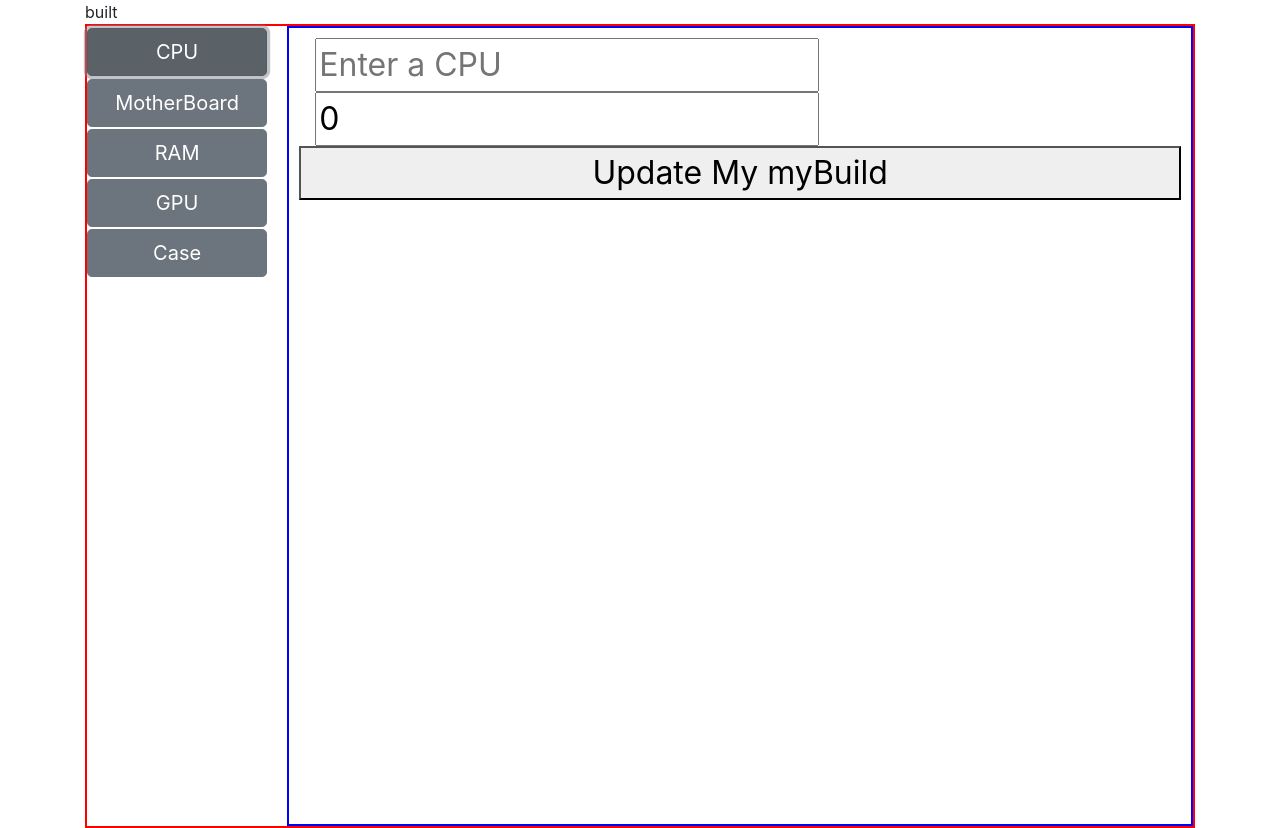
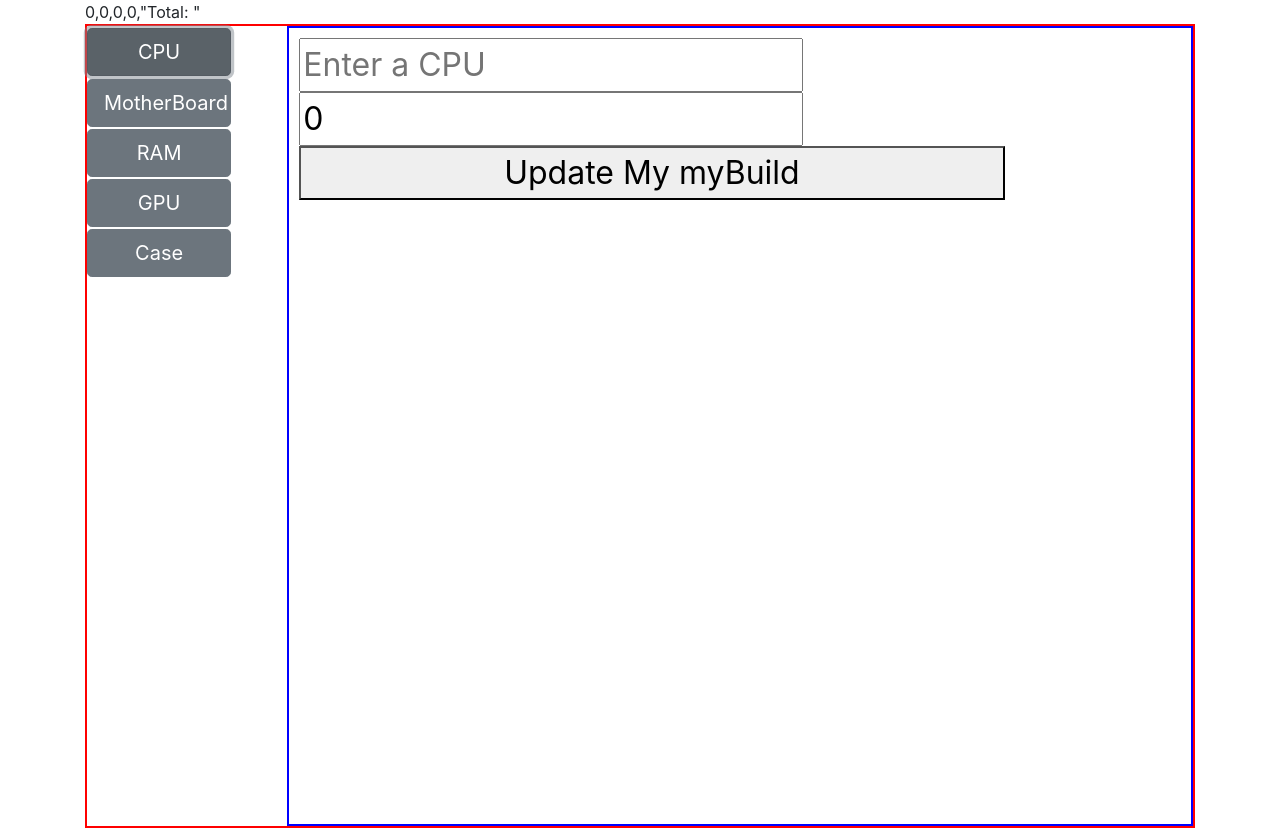
Before and after one commit to ali1129js/buildrig-app, a React (Create React App) app: page / in a window 1280 px wide. Both pictures are taken after a click on the button "CPU". Built offline with nearby package versions, Linux system fonts and the light colour scheme.

Commit message:
build and cost

```diff
--- a/src/App.css
+++ b/src/App.css
@@ -2,7 +2,7 @@
  * @Author: Ali
  * @Date:   2020-06-02T11:17:24+02:00
  * @Last modified by:   Ali
- * @Last modified time: 2020-06-03T16:02:27+02:00
+ * @Last modified time: 2020-06-04T12:06:11+02:00
  */
 
 .app {
@@ -24,5 +24,6 @@
 }
 
 Button {
-  width: 100%;
+  width: 80%;
+  position: relative;
 }
--- a/src/App.js
+++ b/src/App.js
@@ -2,7 +2,7 @@
  * @Author: Ali
  * @Date:   2020-06-02T11:00:57+02:00
  * @Last modified by:   Ali
- * @Last modified time: 2020-06-03T19:48:34+02:00
+ * @Last modified time: 2020-06-04T12:15:24+02:00
  */
 import React, { Component } from "react";
 import SideBar from "./components/SideBar";
@@ -11,7 +11,9 @@ import Built from "./components/Built";
 import "./app.css";
 
 class App extends Component {
-  state = {
+  constructor() {
+    super();
+    this.state = {
       view: "",
       myBuild: {
         cpu: "",
@@ -21,12 +23,11 @@ class App extends Component {
       },
       cost: { cpu: 0, mb: 0, ram: 0, gpu: 0 }
     };
+  }
   handleClick = e => {
     this.setState({ view: e.target.value });
   };
   updateBuild = (item, cost) => {
-    console.log("Item is =", item);
-    console.log("Price is =", cost);
     switch (this.state.view) {
       case "cpu":
         this.setState(prevState => ({
@@ -57,20 +58,19 @@ class App extends Component {
     }
   };
   componentDidMount = () => {
-    let data = localStorage.getItem("mypcbuild");
-    if (data) {
-      let myBuild = JSON.parse(data);
-      this.setState({ myBuild });
+    let myPc = localStorage.getItem("mypcbuild");
+    if (myPc) {
+      this.setState(JSON.parse(myPc));
     }
   };
   componentDidUpdate = () => {
-    let data = JSON.stringify(this.state);
-    localStorage.setItem("mypcbuild", data);
+    let myPc = JSON.stringify(this.state);
+    localStorage.setItem("mypcbuild", myPc);
   };
   render() {
     return (
       <div className="container">
-        <Built />
+        <Built assemble={this.state} />
         <div className="app">
           <SideBar handleClick={this.handleClick} />
           <div className="main">
--- a/src/components/Built.js
+++ b/src/components/Built.js
@@ -2,10 +2,16 @@
  * @Author: Ali
  * @Date:   2020-06-03T15:57:39+02:00
  * @Last modified by:   Ali
- * @Last modified time: 2020-06-03T15:57:54+02:00
+ * @Last modified time: 2020-06-04T12:49:58+02:00
  */
 import React from "react";
 
-const Built = () => <div className="built">built </div>;
+const Built = ({ assemble: { cost } }) => {
+  return (
+    <div className="built">
+      {cost.cpu},{cost.gpu},{cost.ram},{cost.mb},"Total: "
+    </div>
+  );
+};
 
 export default Built;
--- a/src/components/assemble/Cpu.js
+++ b/src/components/assemble/Cpu.js
@@ -2,7 +2,7 @@
  * @Author: Ali
  * @Date:   2020-06-02T13:44:58+02:00
  * @Last modified by:   Ali
- * @Last modified time: 2020-06-03T19:12:20+02:00
+ * @Last modified time: 2020-06-04T11:26:22+02:00
  */
 import React, { useState } from "react";
 
@@ -21,14 +21,14 @@ const Cpu = ({ updateBuild }) => {
         <input
           type="text"
           placeholder="Enter a CPU"
-          className="ml-3"
+          className="input"
           value={cpu}
           onChange={e => setCpu(e.target.value)}
         />
         <input
           type="text"
           placeholder="Cost"
-          className="ml-3"
+          className="input"
           value={cost}
           onChange={e => setCost(e.target.value)}
         />
```
Lines whose indentation alone changed are shown as unchanged.
